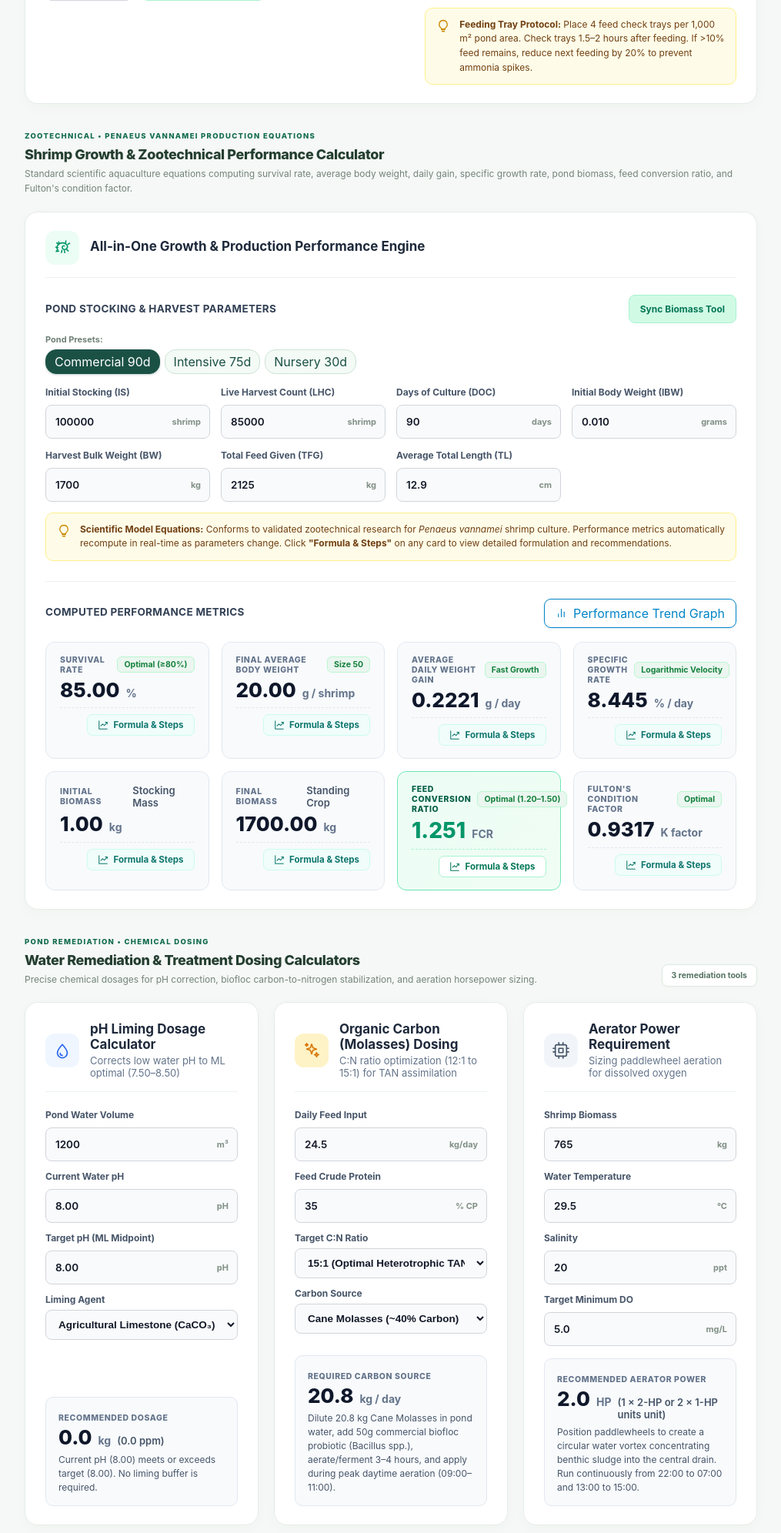
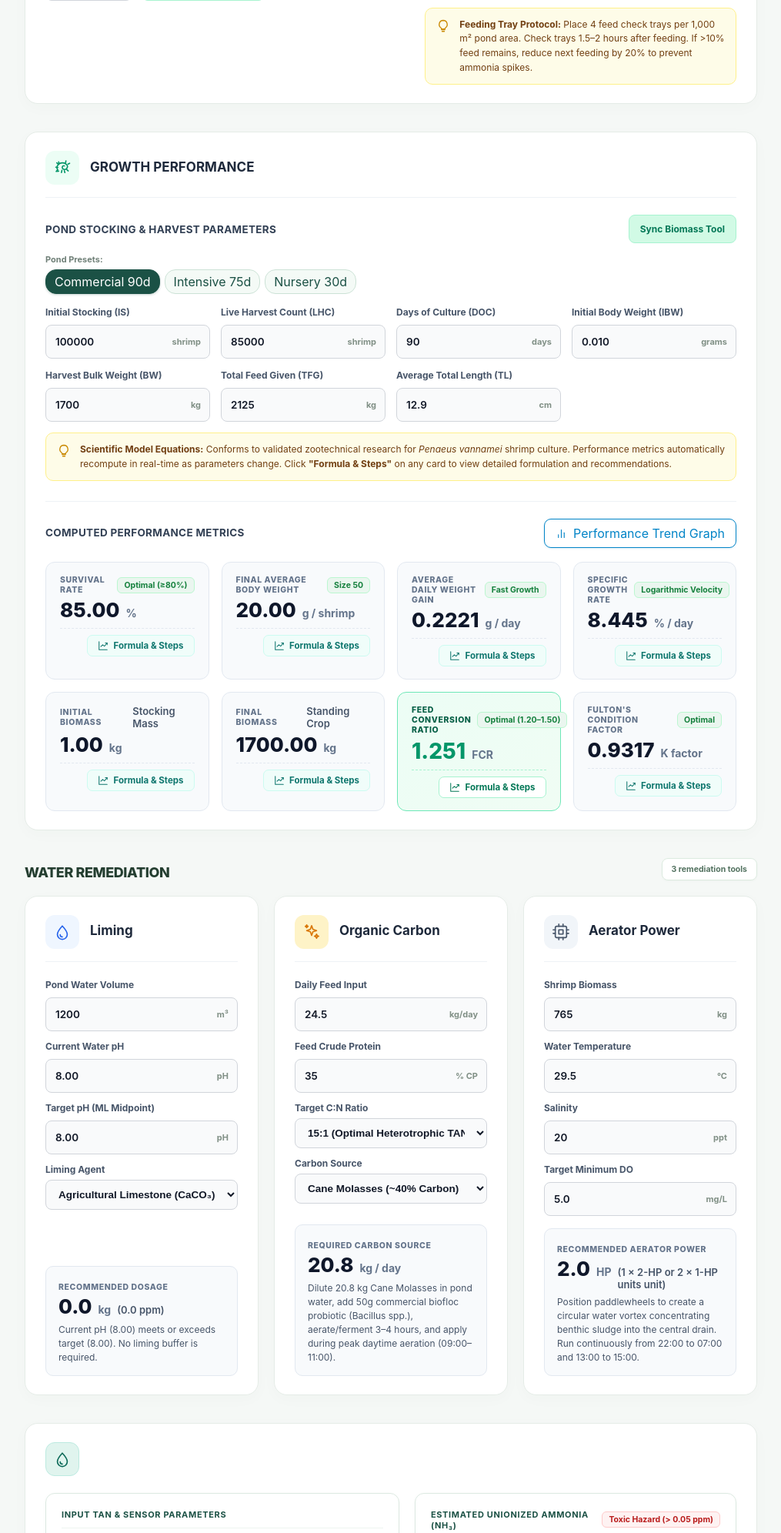
Before and after one commit to gmrdavid/shrimpGuard, a Flask app: template templates/calculators.html in a window 1280 px wide. Shown: the part 865-2857 px from the top of the page at 77% size, without its empty margins (258-1273 px from the left). Run offline with Flask 3, Linux system fonts and the light colour scheme; the template is opened without the code that fills it, so the values that code supplies are empty.

Commit message:
auto-commit

```diff
--- a/templates/calculators.html
+++ b/templates/calculators.html
@@ -388,17 +388,6 @@
                                 <!-- 2. SHRIMP GROWTH & ZOOTECHNICAL PERFORMANCE CALCULATOR (Eqs. 1–8) -->
         <section class="dashboard-section" id="tools-growth-section" aria-labelledby="growth-calculators-title">
 
-            <div class="section-heading-row">
-                <div>
-                    <span class="section-eyebrow">ZOOTECHNICAL &bull; PENAEUS VANNAMEI PRODUCTION EQUATIONS</span>
-                    <h2 id="growth-calculators-title">Shrimp Growth &amp; Zootechnical Performance Calculator</h2>
-                    <p>Standard scientific aquaculture equations computing survival rate, average body weight, daily gain, specific growth rate, pond biomass, feed conversion ratio, and Fulton's condition factor.</p>
-                </div>
-                <div class="monitoring-species-pill">
-                    <span class="species-dot"></span>
-                </div>
-            </div>
-
             <article class="panel dashboard-panel tools-calc-panel">
 
                 <div class="tools-panel-header">
@@ -408,7 +397,7 @@
                         </svg>
                     </div>
                     <div>
-                        <h2>All-in-One Growth &amp; Production Performance Engine</h2>
+                        <h2><b>GROWTH PERFORMANCE</b></h2>
                         <p></p>
                     </div>
                 </div>
@@ -698,9 +687,7 @@
 
             <div class="section-heading-row">
                 <div>
-                    <span class="section-eyebrow">POND REMEDIATION &bull; CHEMICAL DOSING</span>
-                    <h2 id="treatment-calculators-title">Water Remediation &amp; Treatment Dosing Calculators</h2>
-                    <p>Precise chemical dosages for pH correction, biofloc carbon-to-nitrogen stabilization, and aeration horsepower sizing.</p>
+                    <h2 id="treatment-calculators-title">WATER REMEDIATION</h2>
                 </div>
                 <span class="section-count">3 remediation tools</span>
             </div>
@@ -717,8 +704,7 @@
                             </svg>
                         </div>
                         <div>
-                            <h2>pH Liming Dosage Calculator</h2>
-                            <p>Corrects low water pH to ML optimal (7.50–8.50)</p>
+                            <h2>Liming</h2>
                         </div>
                     </div>
 
@@ -786,8 +772,7 @@
                             </svg>
                         </div>
                         <div>
-                            <h2>Organic Carbon (Molasses) Dosing</h2>
-                            <p>C:N ratio optimization (12:1 to 15:1) for TAN assimilation</p>
+                            <h2>Organic Carbon</h2>
                         </div>
                     </div>
 
@@ -855,8 +840,7 @@
                             </svg>
                         </div>
                         <div>
-                            <h2>Aerator Power Requirement</h2>
-                            <p>Sizing paddlewheel aeration for dissolved oxygen</p>
+                            <h2>Aerator Power</h2>
                         </div>
                     </div>
 
@@ -920,14 +904,6 @@
         <!-- 4. UNIONIZED AMMONIA (NH3) CALCULATOR & VAN WYK MATRIX -->
         <section class="dashboard-section" id="tools-ammonia-section" aria-labelledby="tools-ammonia-title">
 
-            <div class="section-heading-row">
-                <div>
-                    <span class="section-eyebrow">TOXICITY ASSESSMENT &bull; VAN WYK ET AL., 1999</span>
-                    <h2 id="tools-ammonia-title">Unionized Ammonia (NH₃) Toxicity Calculator</h2>
-                    <p>Accurately estimates toxic unionized ammonia from Total Ammonia Nitrogen (TAN), water temperature, and pH.</p>
-                </div>
-                <span class="section-count">Van Wyk et al., 1999 Model</span>
-            </div>
 
             <article class="panel dashboard-panel ammonia-panel">
 
@@ -936,11 +912,6 @@
                         <svg class="ui-icon" aria-hidden="true">
                             <use href="#icon-droplet"></use>
                         </svg>
-                    </div>
-
-                    <div>
-                        <h2>Unionized Ammonia Estimation</h2>
-                        <p>Formula: NH₃ (ppm) = Factor (<em>f</em>) &times; TAN (ppm) &bull; Acceptable safety threshold for <em>P. vannamei</em>: &lt; 0.03 ppm</p>
                     </div>
                 </div>
 
```
